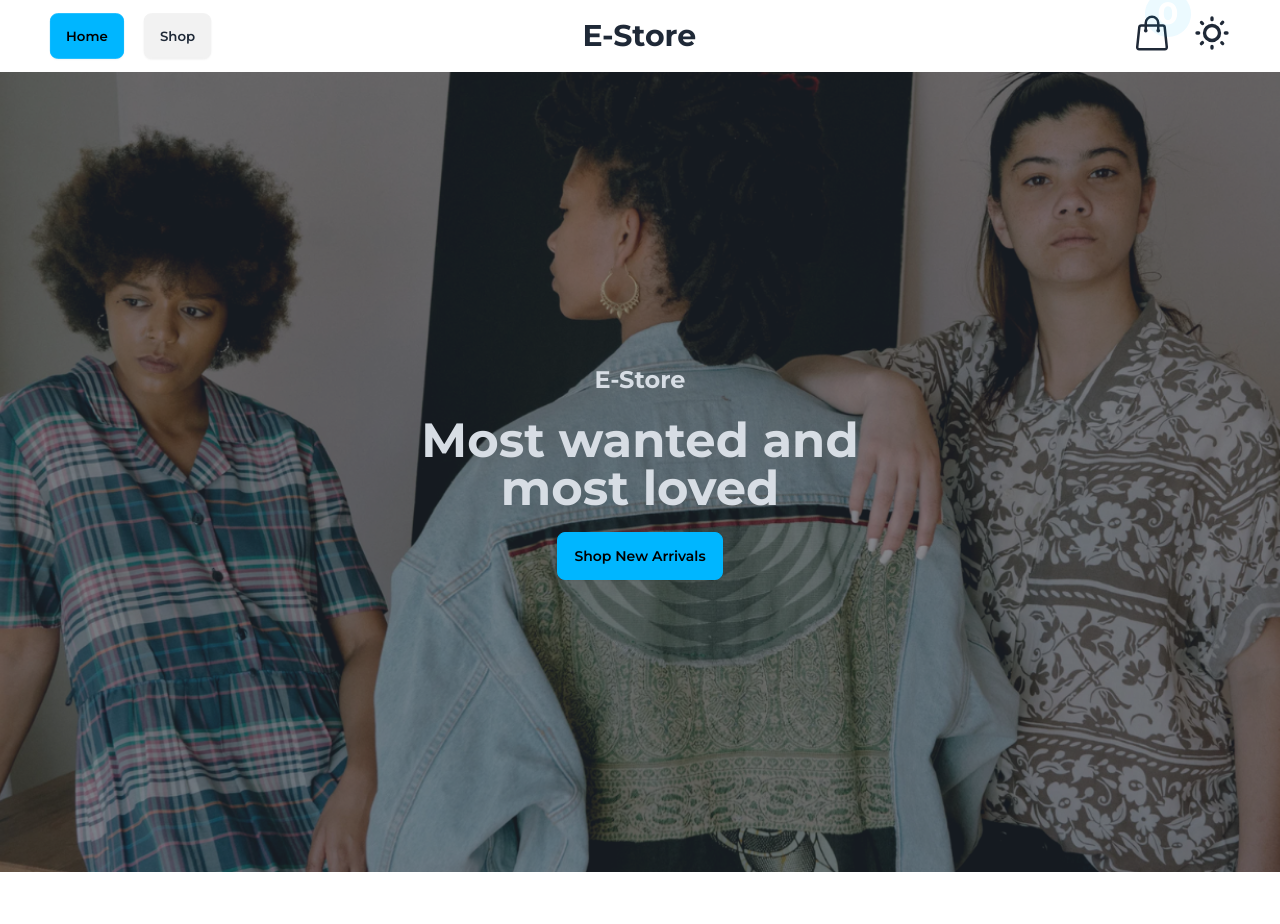
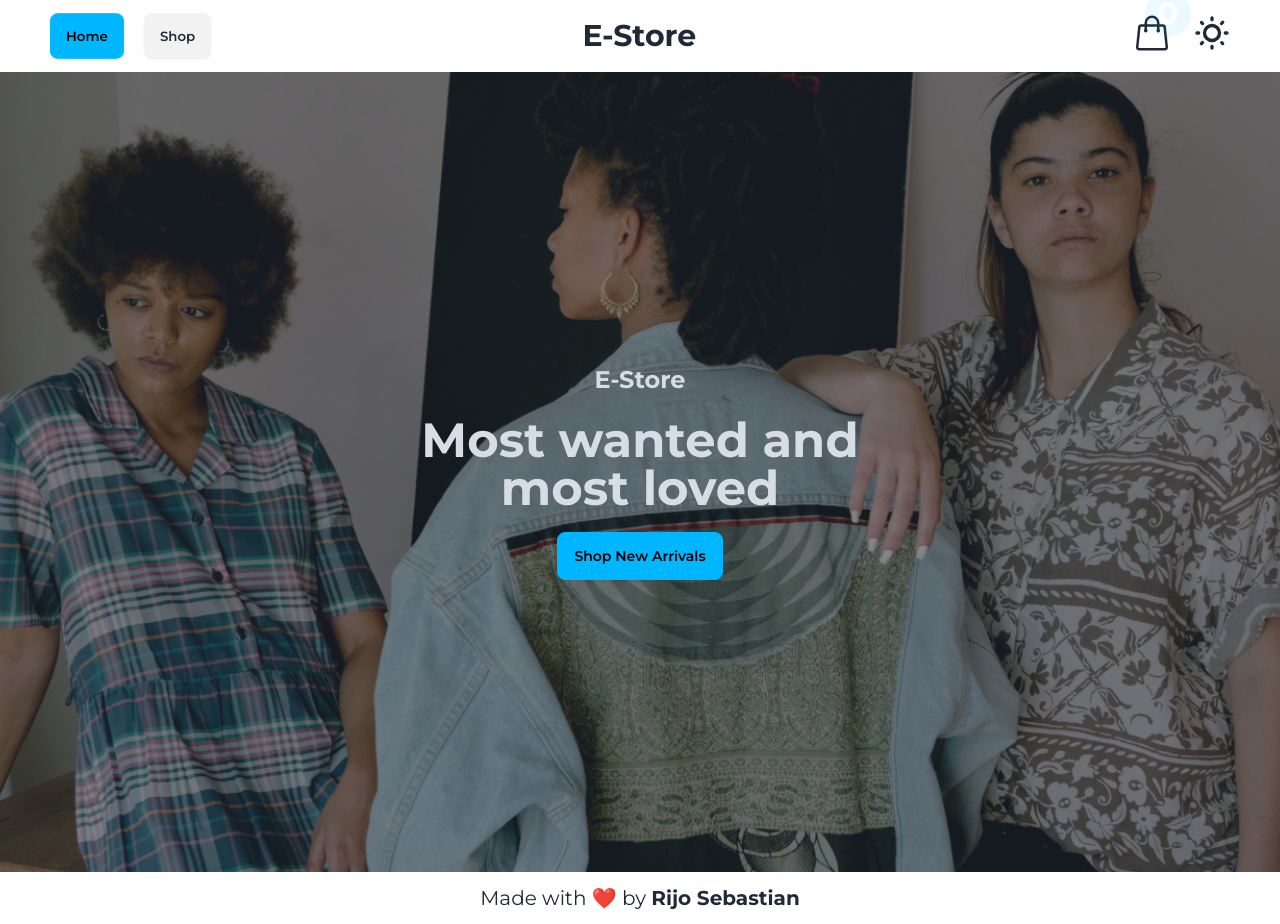
Before and after one commit to RijoKsd/E-Store, a React (Vite) app: page / in a window 1280 px wide. Before the commit the page ends 872 px from the top, so only its background shows below. Built offline with nearby package versions, Linux system fonts and the light colour scheme; what @midudev/tailwind-animations would draw is missing.

Commit message:
Add footer

```diff
--- a/src/Layout/HomeLayout.jsx
+++ b/src/Layout/HomeLayout.jsx
@@ -1,3 +1,4 @@
+import Footer from "../components/Footer"
 import Header from "../components/Header"
 import Hero from "../components/Hero"
 
@@ -7,6 +8,7 @@ const HomeLayout = () => {
     <>
     <Header />
     <Hero />
+    <Footer />
 
     </>
 
--- /dev/null
+++ b/src/components/Footer.jsx
@@ -0,0 +1,15 @@
+const Footer = () => {
+  return (
+    <footer className=" flex  shadow  items-center px-2  md:px-12 p-3  justify-center md:text-xl w-full">
+      <p>
+        {" "}
+        Made with ❤️ by{" "}
+        <a href="https://rijoksd.netlify.app" target="_blank" rel="noreferrer" className="font-bold">
+          Rijo Sebastian{" "}
+        </a>{" "}
+      </p>
+    </footer>
+  );
+};
+
+export default Footer;
--- a/src/constants/icons.js
+++ b/src/constants/icons.js
@@ -7,11 +7,15 @@ import {
   TrashIcon
 } from "@heroicons/react/24/outline";
 
+
+
 export const Icons = {
   Cart: ShoppingBagIcon,
   Bars3: Bars3Icon,
   XMark: XMarkIcon,
   Plus: PlusIcon,
   Minus: MinusIcon,
-  Trash: TrashIcon
+  Trash: TrashIcon,
+
+
 };
```
Also changed, not shown: src/assets/github.svg (added).
